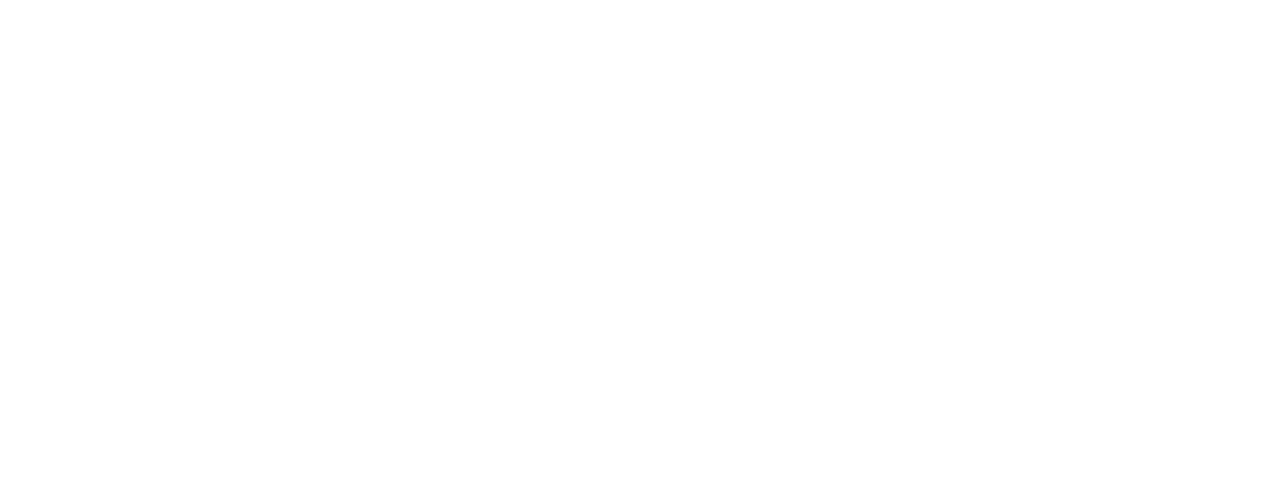
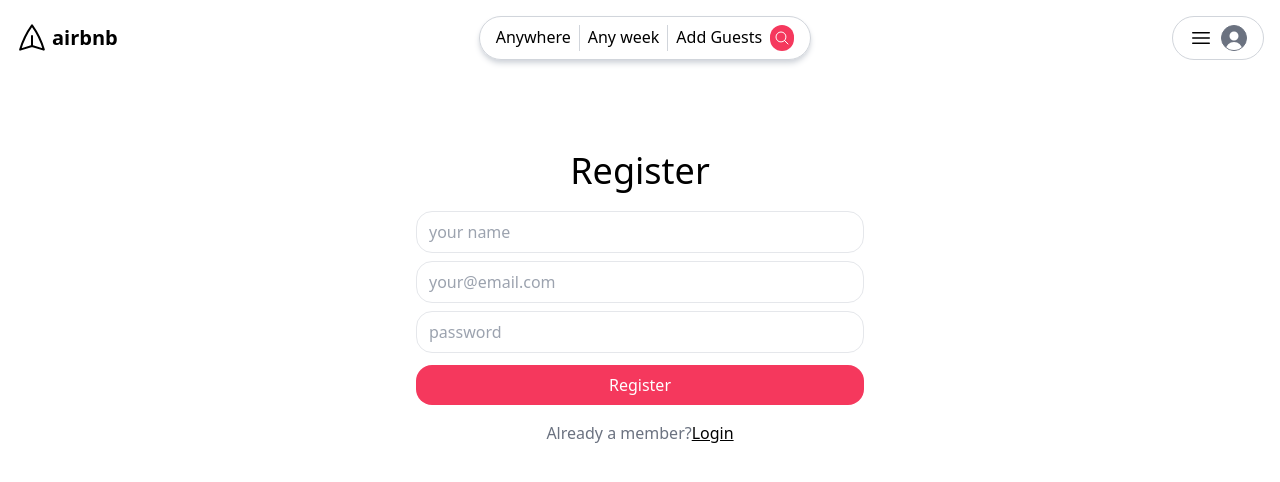
Before and after one commit to imtiyaj786/air-bnb-clone, a React (Vite) app in the folder client/: page /register in a window 1280 px wide. Before the commit this address had no page. Shown: the top 482 px of the page. Built offline with nearby package versions, Linux system fonts and the light colour scheme; the HTML template or start-up script is replaced by a standard one.

Commit message:
register page UI done

```diff
--- a/client/src/App.jsx
+++ b/client/src/App.jsx
@@ -3,6 +3,7 @@
 import IndexPage from "./pages/IndexPage.jsx";
 import LoginPage from "./pages/LoginPage";
 import Layout from "./Layout";
+import RegisterPage from "./pages/RegisterPage";
 
 function App() {
   return (
@@ -10,6 +11,7 @@
       <Route path="/" element={<Layout />}>
         <Route index element={<IndexPage />} />
         <Route path="/login" element={<LoginPage />} />
+        <Route path="/register" element={<RegisterPage />} />
       </Route>
     </Routes>
   );
--- a/client/src/index.css
+++ b/client/src/index.css
@@ -14,5 +14,5 @@
 
 button.primary {
   background-color: #f5385d;
-  @apply bg-primary p-2 w-full text-white rounded-2xl;
+  @apply bg-primary p-2 w-full text-white rounded-2xl my-2;
 }
--- a/client/src/pages/RegisterPage.jsx
+++ b/client/src/pages/RegisterPage.jsx
@@ -0,0 +1,22 @@
+import { Link } from "react-router-dom";
+export default function RegisterPage() {
+  return (
+    <div className="mt-4 grow flex items-center justify-around">
+      <div className="mb-64">
+        <h1 className="text-4xl text-center mb-4">Register</h1>
+        <form className="max-w-md mx-auto">
+          <input type="text" placeholder="your name" />
+          <input type="email" placeholder="your@email.com" />
+          <input type="password" placeholder="password" />
+          <button className="primary">Register</button>
+          <div className="text-center py-2 text-gray-500">
+            Already a member?
+            <Link className="underline text-black" to={"/login"}>
+              Login
+            </Link>
+          </div>
+        </form>
+      </div>
+    </div>
+  );
+}
```
